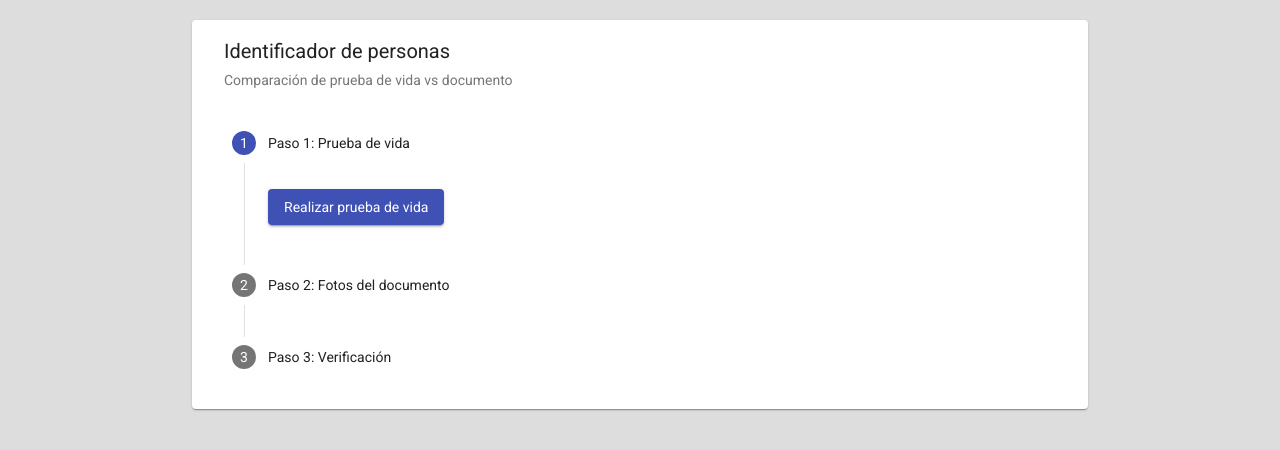
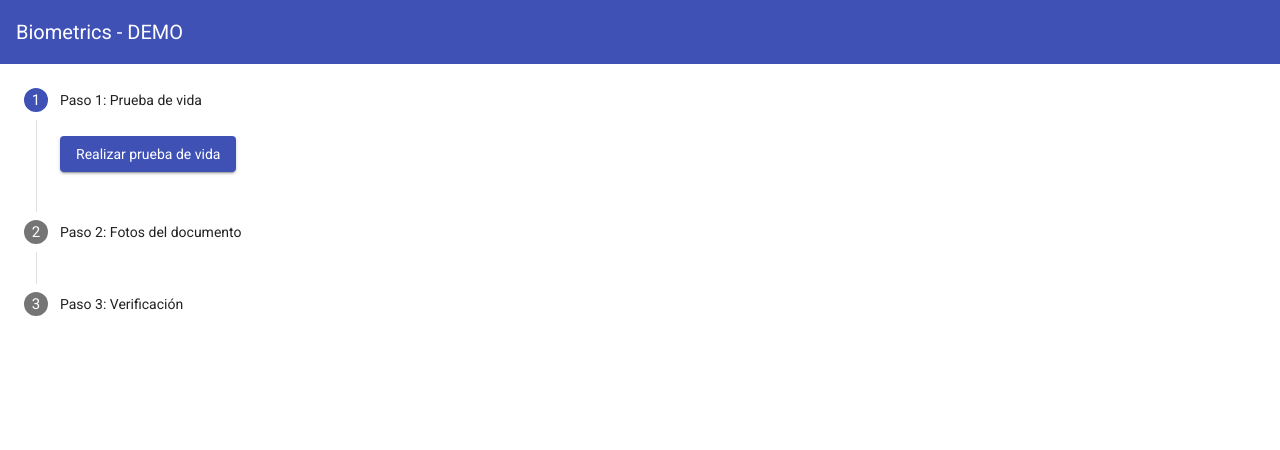
Before and after one commit to luismanuelamengual/Biometrics-Demo, an Angular app: page / in a window 1280 px wide. Shown: the top 450 px of the page. Built offline with nearby package versions, Linux system fonts and the light colour scheme; what biometrics-components would draw is missing.

Commit message:
Cambio de nombre de componente para obtener el DNI

```diff
--- a/src/app/app.component.html
+++ b/src/app/app.component.html
@@ -1,3 +1,2 @@
-<div class="main-container container">
-    <app-identification></app-identification>
-</div>
+<mat-toolbar color="primary">Biometrics - DEMO</mat-toolbar>
+<app-identification></app-identification>
--- a/src/app/pages/identification/identification.component.html
+++ b/src/app/pages/identification/identification.component.html
@@ -1,9 +1,3 @@
-<mat-card>
-    <mat-card-header>
-        <mat-card-title>Identificador de personas</mat-card-title>
-        <mat-card-subtitle>Comparación de prueba de vida vs documento</mat-card-subtitle>
-    </mat-card-header>
-    <mat-card-content>
 <mat-vertical-stepper>
     <mat-step label="Paso 1: Prueba de vida">
         <div *ngIf="livenessPictures.length > 0" class="image-container">
@@ -78,5 +72,3 @@
         </button>
     </mat-step>
 </mat-vertical-stepper>
-    </mat-card-content>
-</mat-card>
--- a/src/styles.scss
+++ b/src/styles.scss
@@ -3,5 +3,5 @@
 
 body {
     margin-top: 0;
-    background: #dddddd;
+    background: white;
 }
```
Lines whose indentation alone changed are shown as unchanged.
